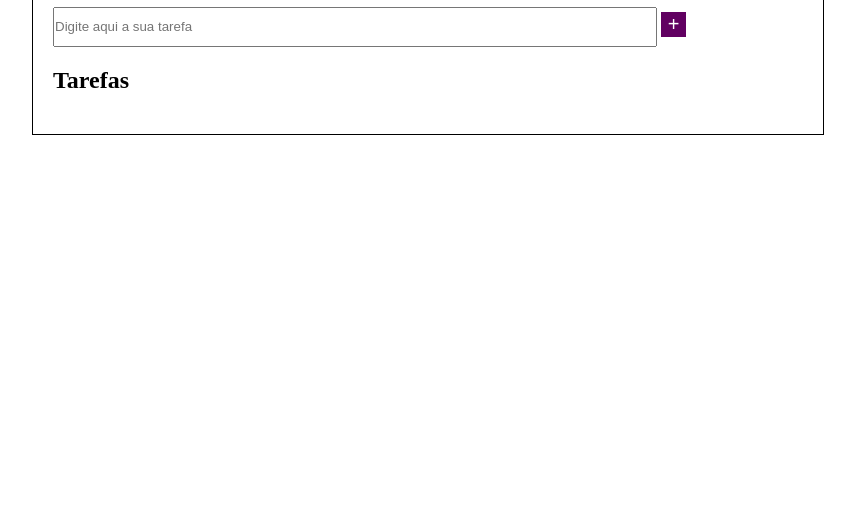
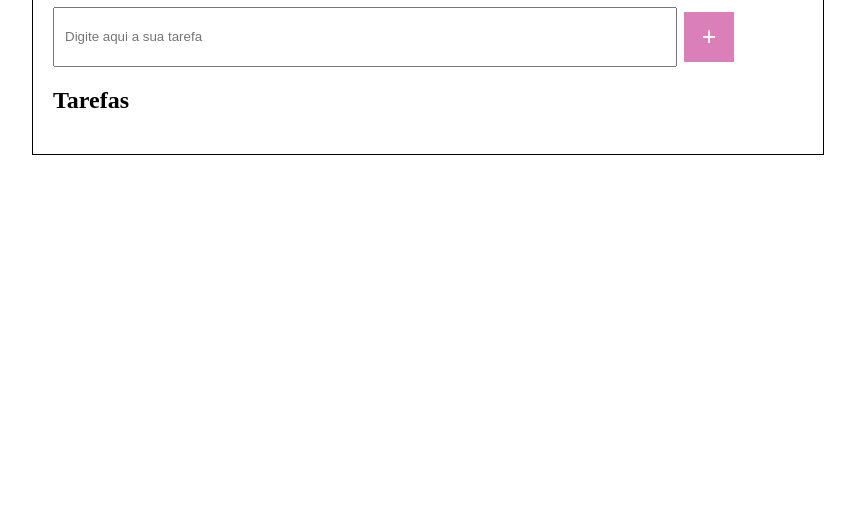
Before and after one commit to julia7343-del/lista-tarefas, a plain HTML site: page index.html in a window 1280 px wide. Shown: the part 294-800 px from the top of the page, without its empty margins (212-1067 px from the left). Drawn offline with Linux system fonts and the light colour scheme.

Commit message:
Refactor CSS styles for input and button elements
Updated styles for input, button, and task elements.

```diff
--- a/style.css
+++ b/style.css
@@ -9,14 +9,32 @@
 #input {
     height: 36px;
     width: 600px;
-    padding: 0px;
+    padding: 10px;
 }
 
 #button {
-    font-size: 20px;
-    background-color: #610061;
+    font-size: 25px;
+    background-color: #da7fb7;
     border: none;
-    height: 25px;
-    width: 25px;
-    color: white;
+    width: 50px;
+    height: 50px;
+    color: #fff;
 }
+
+.inserir-tarefa {
+    display: flex;
+    align-items: center;
+    gap: 7px;
+}
+
+.delete {
+    border: none;
+    background-color: #6b0136;
+    color: #fff;
+}
+
+.tarefa {
+    display: flex;
+    justify-content: space-between;
+    padding: 10px;
+}
```
